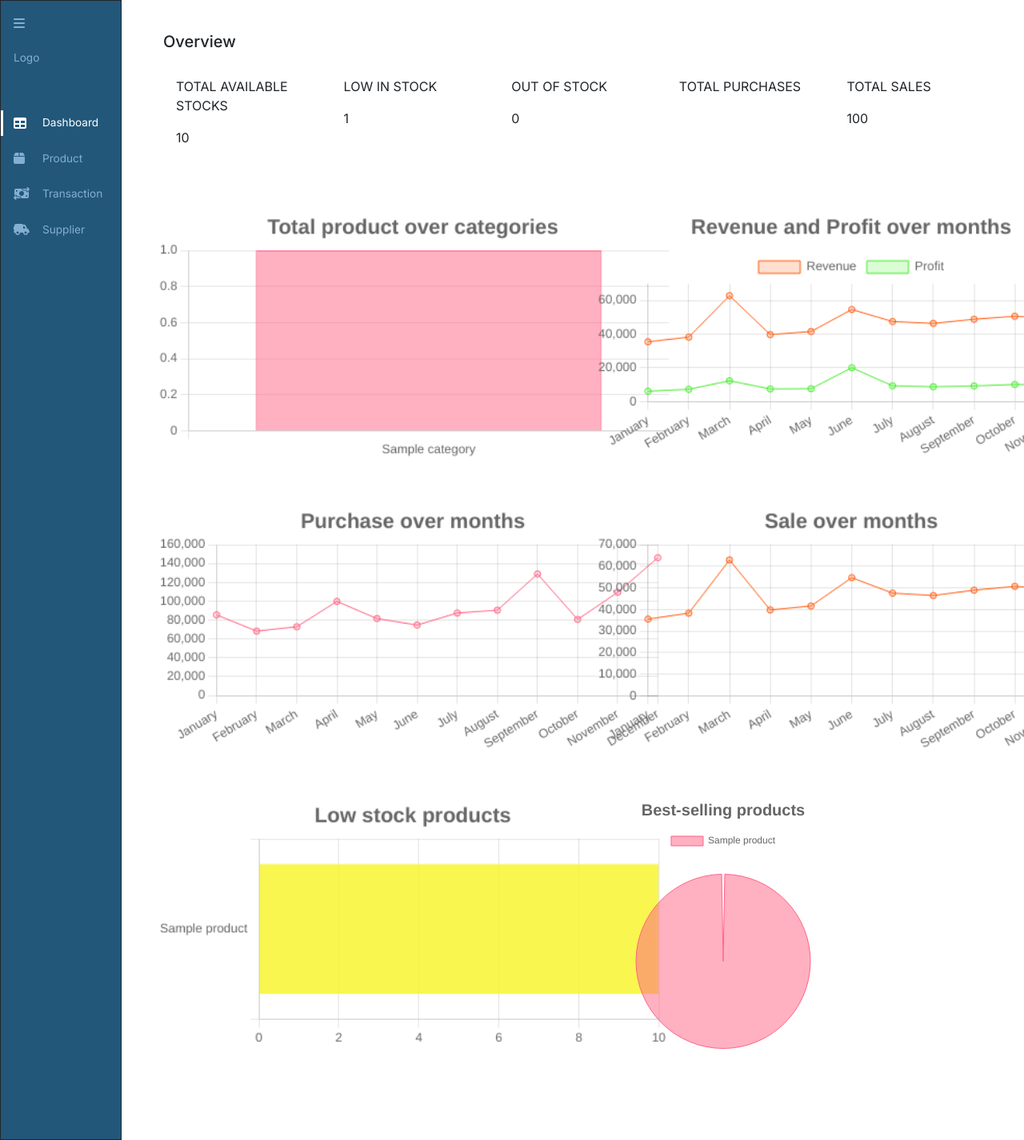
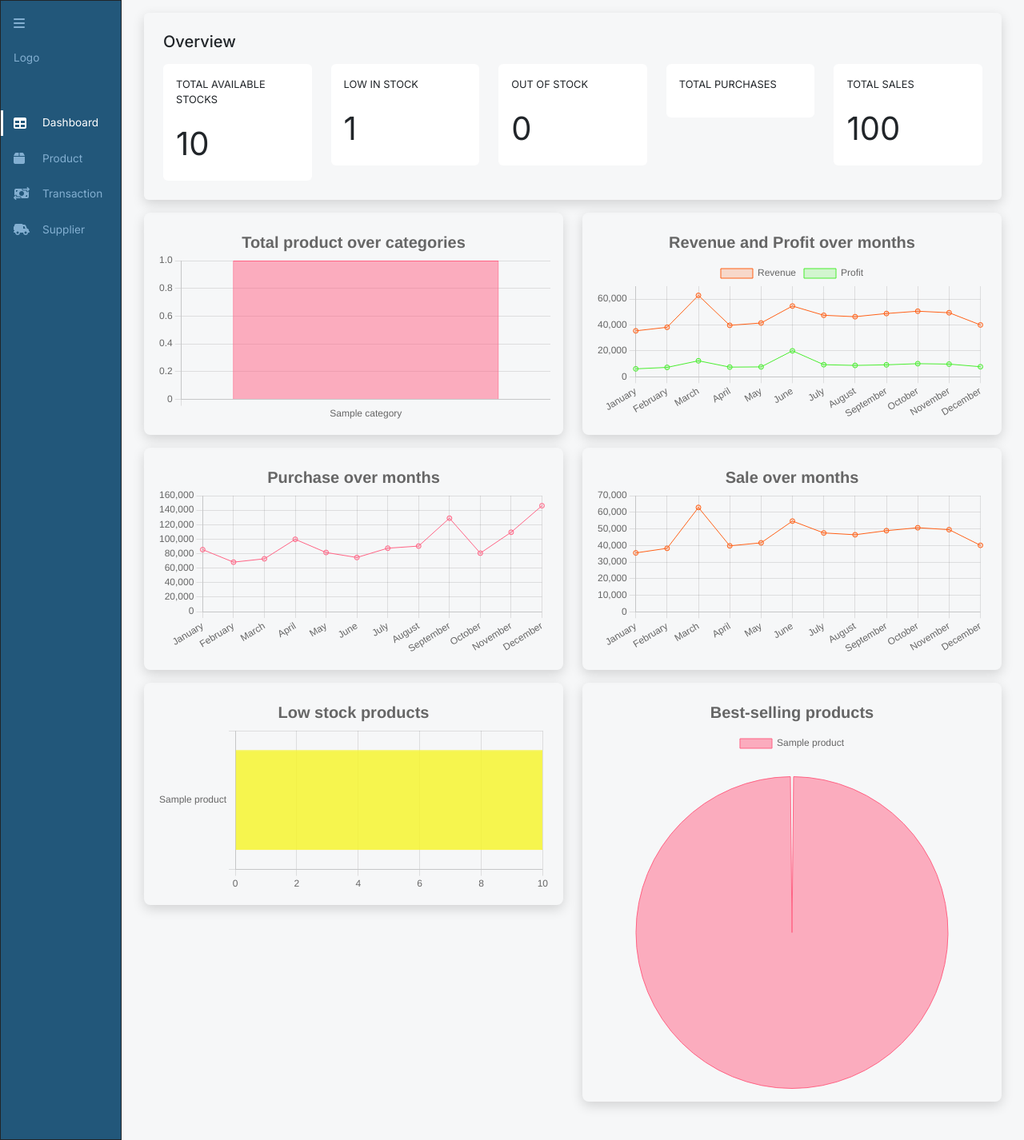
Before and after one commit to yitmeng00/inventory-mgmt-sys, a PHP site: page / in a window 1280 px wide. Shown: the whole page at 80% size. Run offline with PHP 8.4, Linux system fonts and the light colour scheme; tables that the repository leaves empty or names only in its code hold one stand-in row (values such as "Sample post"); data that the repository does not hold is empty; some libraries are stand-ins or nearby versions.

Commit message:
Added styling for dashboard elements

```diff
--- a/assets/css/main.css
+++ b/assets/css/main.css
@@ -77,11 +77,32 @@ body {
 
 /* Chart */
 canvas {
-    width: auto !important;
-    height: 20rem !important;
+    width: 100% !important;
+    height: auto !important;
+}
+
+.dashboard__chart-content {
+    border-radius: 0.5rem;
+    box-shadow: rgba(0, 0, 0, 0.15) 0px 5px 15px 0px;
 }
 
 /* Main Content */
+#ims__main-dashboard {
+    background-color: #f6f7f8;
+}
+
+.ims__overview-section-container {
+    box-shadow: rgba(0, 0, 0, 0.15) 0px 5px 15px 0px;
+}
+
+.ims__overview-content-title p {
+    font-size: 0.8rem;
+}
+
+.ims__overview-content-value {
+    font-size: 2.5rem;
+}
+
 #ims__product-table,
 #ims__transaction-table,
 #ims__supplier-table {
```
